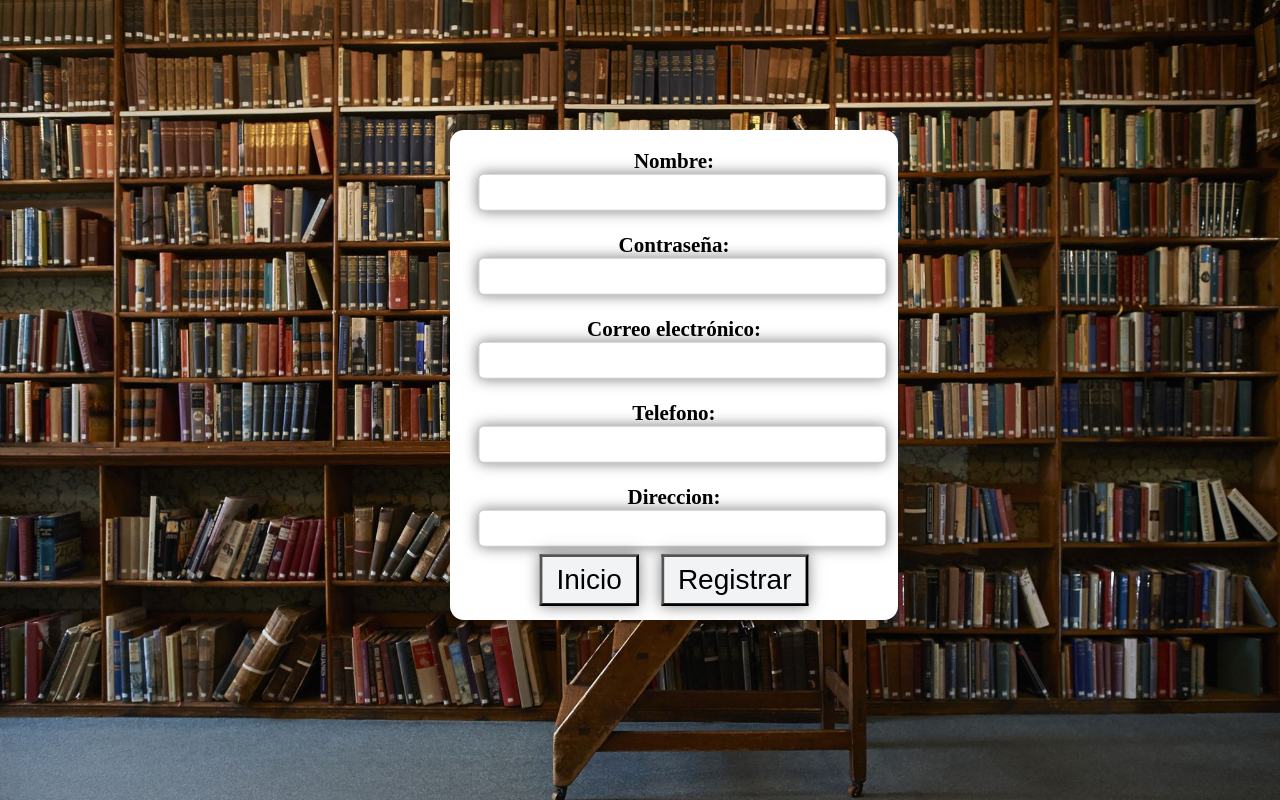
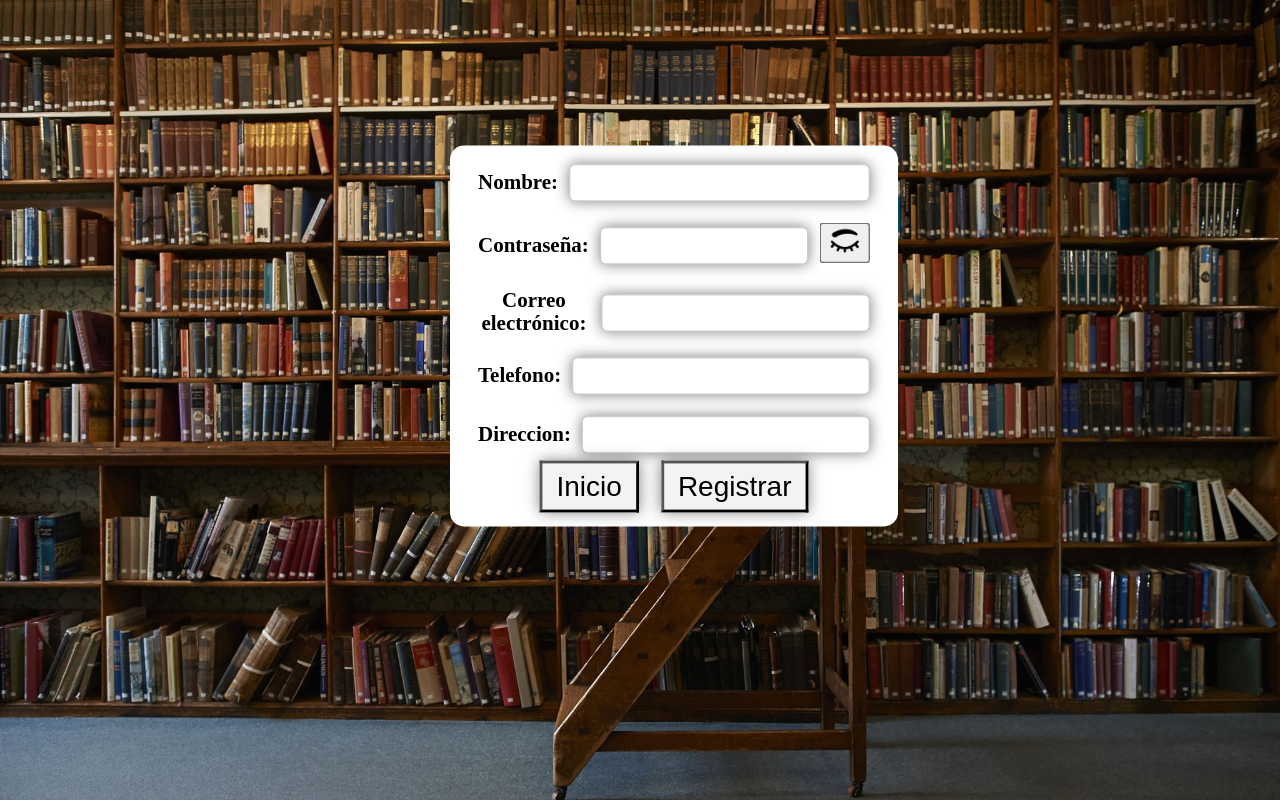
Before and after one commit to DiegoMartinez2094/Biblioteca_react, a React (Vite) app: page /registroAdm in a window 1280 px wide. Built offline with nearby package versions, Linux system fonts and the light colour scheme.

Commit message:
feat: :lipstick: Change style
provide a new style to the forms

```diff
--- a/src/Components/Sign-in/Sign-in.jsx
+++ b/src/Components/Sign-in/Sign-in.jsx
@@ -67,10 +67,10 @@ export default function SignIn() {
   return (
     <>
       <div id="container">
-        <div id="register">
+        <div id="register" style={{ display: "flex", alignItems: "center" }}>
           <label id="one" htmlFor="Email">
             Correo electrónico:{" "}
-          </label>
+          </label>&nbsp;&nbsp;
           <br />
           <br />
           <input
@@ -81,10 +81,10 @@ export default function SignIn() {
             value={Email}
           />
         </div>
-        <div id="register">
+        <div id="register" style={{ display: "flex", alignItems: "center" }}>
           <label id="one" htmlFor="Password">
             Contraseña:{" "}
-          </label>
+          </label>&nbsp;&nbsp;
           <br />
           <br />
           <div style={{ display: "flex", alignItems: "center" }}>
--- a/src/Components/login/registro.jsx
+++ b/src/Components/login/registro.jsx
@@ -11,6 +11,7 @@ export default function RegistroForm() {
   const [Email, setEmail] = useState("");
   const [Phone, setPhone] = useState("");
   const [Address, setAddress] = useState("");
+  const [showPassword, setShowPassword] = useState(false);
 
   const onUser_nameChange = (e) => {
     setUser_name(e.target.value);
@@ -27,6 +28,9 @@ export default function RegistroForm() {
   const onAddressChange = (e) => {
     setAddress(e.target.value);
   };
+  const toggleShowPassword = () => {
+    setShowPassword(!showPassword);
+  };
 
   const onRegistroClick = async () => {
     if (!User_name || !Password || !Email || !Phone || !Address) {
@@ -37,17 +41,20 @@ const onRegistroClick = async () => {
 
     try {
       // Verificar si el correo electrónico ya está registrado
-     const emailExistsResponse = await fetch('http://127.10.10.10:5000/api/verificarEmail', {
-        method: 'POST',
+      const emailExistsResponse = await fetch(
+        "http://127.10.10.10:5000/api/verificarEmail",
+        {
+          method: "POST",
           headers: {
-          'Content-Type': 'application/json',
+            "Content-Type": "application/json",
           },
           body: JSON.stringify({ Email }),
-      });
+        }
+      );
 
       if (emailExistsResponse.status === 200) {
         // El correo electrónico ya está registrado
-        alert('Correo electrónico usado anteriormente ');
+        alert("Correo electrónico usado anteriormente ");
         return;
       }
       // Obtener el último User_id registrado desde el servidor
@@ -64,8 +71,6 @@ const onRegistroClick = async () => {
         // Incrementar el User_id para el nuevo usuario
         newUser_id = lastUserId + 1;
       }
-
-
 
       // Agregar el campo "Role" y "User_id" al objeto de datos antes de enviarlo al servidor
       const userData = {
@@ -112,14 +117,12 @@ const onRegistroClick = async () => {
     }
   };
 
-
-
   return (
     <div id="container">
-      <div id="register">
+      <div id="register"  style={{ display: "flex", alignItems: "center" }}>
         <label id="one" htmlFor="User_name">
           Nombre:{" "}
-        </label>
+        </label>&nbsp;&nbsp;
         <input
           type="text"
           id="User_name"
@@ -128,22 +131,38 @@ const onRegistroClick = async () => {
           value={User_name}
         />
       </div>
-      <div id="register">
+      <div id="register"  style={{ display: "flex", alignItems: "center" }}>
         <label id="one" htmlFor="Password">
           Contraseña:{" "}
-        </label>
+        </label>&nbsp;&nbsp;
         <input
-          type="password"
+          type={showPassword ? "text" : "password"} // Cambiar el tipo de entrada en función de showPassword
           id="Password"
           name="Password"
           onChange={onPasswordChange}
           value={Password}
         />
+        &nbsp;&nbsp;
+        <button onClick={toggleShowPassword} id="showPassword">
+          {showPassword ? (
+            <img
+              src="../../../public/vista.png"
+              id="ceja"
+              alt="Ocultar contraseña"
+            />
+          ) : (
+            <img
+              src="../../../public/ceja.png"
+              id="vista"
+              alt="Mostrar contraseña"
+            />
+          )}
+        </button>
       </div>
-      <div id="register">
+      <div id="register"  style={{ display: "flex", alignItems: "center" }}>
         <label id="one" htmlFor="Email">
           Correo electrónico:{" "}
-        </label>
+        </label>&nbsp;&nbsp;
         <input
           type="text"
           id="Email"
@@ -152,10 +171,10 @@ const onRegistroClick = async () => {
           value={Email}
         />
       </div>
-      <div id="register">
+      <div id="register"  style={{ display: "flex", alignItems: "center" }}>
         <label id="one" htmlFor="Phone">
           Telefono:{" "}
-        </label>
+        </label>&nbsp;&nbsp;
         <input
           type="text"
           id="Phone"
@@ -164,10 +183,10 @@ const onRegistroClick = async () => {
           value={Phone}
         />
       </div>
-      <div id="register">
+      <div id="register"  style={{ display: "flex", alignItems: "center" }}>
         <label id="one" htmlFor="Address">
           Direccion:{" "}
-        </label>
+        </label>&nbsp;&nbsp;
         <input
           type="text"
           id="Address"
@@ -176,7 +195,6 @@ const onRegistroClick = async () => {
           value={Address}
         />
       </div>
-
       <Link to={"/"}>
         <button id="registro_adm">Inicio</button>
       </Link>
```
Lines whose indentation alone changed are shown as unchanged.
